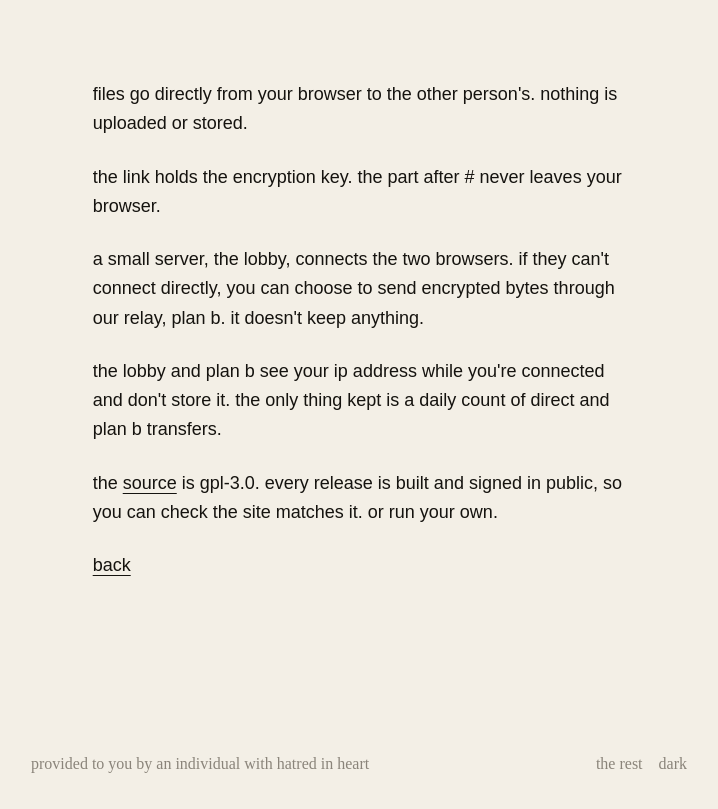
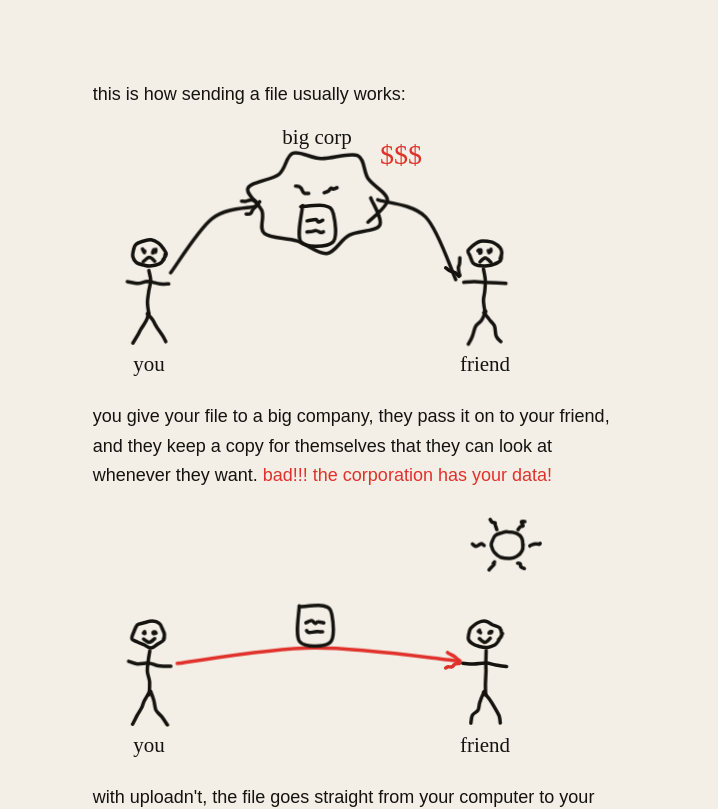
Before and after one commit to Z1xus/uploadnt, a SvelteKit app in the folder web/: page /rest in a window 1280 px wide. Shown: the top 809 px of the page, without its empty margins (281-999 px from the left). Built offline with nearby package versions, Linux system fonts and the light colour scheme; a web font is replaced by a local one.

Commit message:
feat(web): rest page

```diff
--- /dev/null
+++ b/web/src/lib/doodle.ts
@@ -0,0 +1,147 @@
+import { jitter, random, smooth, type Point } from './marker';
+
+export type Stroke = { d: string; red?: boolean };
+
+export function pen(seed: number) {
+	const rand = random(seed);
+	const strokes: Stroke[] = [];
+	const add = (points: Point[], red = false, wobble = 2.5) =>
+		strokes.push({ d: smooth(jitter(points, rand, wobble)), red });
+
+	const line = (a: Point, b: Point, red = false) =>
+		add(
+			Array.from({ length: 5 }, (_, i) => [a[0] + ((b[0] - a[0]) * i) / 4, a[1] + ((b[1] - a[1]) * i) / 4]),
+			red
+		);
+
+	const ring = (cx: number, cy: number, r: number, bumps = false, red = false) =>
+		add(
+			Array.from({ length: 15 }, (_, i) => {
+				const a = (i / 13) * Math.PI * 2;
+				const k = bumps && i % 2 ? 1.25 : 1;
+				return [cx + Math.cos(a) * r * k * 1.3, cy + Math.sin(a) * r * k];
+			}),
+			red,
+			bumps ? 4 : 2
+		);
+
+	const arrow = (points: Point[], red = false) => {
+		add(points, red, 6);
+		const [[x0, y0], [x1, y1]] = points.slice(-2);
+		const a = Math.atan2(y1 - y0, x1 - x0);
+		for (const s of [-1, 1])
+			line([x1, y1], [x1 - Math.cos(a + s * 0.5) * 12, y1 - Math.sin(a + s * 0.5) * 12], red);
+	};
+
+	const person = (x: number, happy: boolean) => {
+		ring(x, 86, 9);
+		line([x - 4, 84], [x - 3.5, 85]);
+		line([x + 4, 84], [x + 3.5, 85]);
+		add(
+			happy
+				? [
+						[x - 4, 89],
+						[x, 92],
+						[x + 4, 89]
+					]
+				: [
+						[x - 4, 92],
+						[x, 89],
+						[x + 4, 92]
+					],
+			false,
+			0.8
+		);
+		line([x, 98], [x, 128]);
+		line([x - 15, 106], [x + 15, 108]);
+		line([x, 128], [x - 11, 150]);
+		line([x, 128], [x + 12, 150]);
+	};
+
+	const paper = (x: number, y: number) => {
+		add(
+			[
+				[x, y],
+				[x + 16, y],
+				[x + 22, y + 6],
+				[x + 22, y + 26],
+				[x, y + 26],
+				[x, y]
+			],
+			false,
+			1.5
+		);
+		line([x + 4, y + 11], [x + 16, y + 11]);
+		line([x + 4, y + 18], [x + 16, y + 18]);
+	};
+
+	return { strokes, line, ring, arrow, person, paper };
+}
+
+export function doodle(kind: 'corp' | 'direct' | 'planb', seed: number) {
+	const p = pen(seed);
+	const happy = kind !== 'corp';
+	p.person(40, happy);
+	p.person(280, happy);
+	if (kind === 'corp') {
+		p.ring(160, 48, 30, true);
+		p.line([145, 38], [154, 43]);
+		p.line([175, 38], [166, 43]);
+		p.paper(149, 52);
+		p.arrow([
+			[58, 102],
+			[85, 60],
+			[118, 50]
+		]);
+		p.arrow([
+			[202, 50],
+			[240, 62],
+			[262, 102]
+		]);
+	} else if (kind === 'direct') {
+		p.arrow(
+			[
+				[58, 106],
+				[160, 96],
+				[262, 106]
+			],
+			true
+		);
+		p.paper(148, 66);
+		p.ring(296, 22, 9);
+		for (let i = 0; i < 6; i++) {
+			const a = (i / 6) * Math.PI * 2;
+			p.line(
+				[296 + Math.cos(a) * 16, 22 + Math.sin(a) * 14],
+				[296 + Math.cos(a) * 24, 22 + Math.sin(a) * 20]
+			);
+		}
+	} else {
+		p.arrow(
+			[
+				[58, 106],
+				[100, 102],
+				[136, 100]
+			],
+			true
+		);
+		p.arrow(
+			[
+				[184, 100],
+				[224, 102],
+				[262, 106]
+			],
+			true
+		);
+		p.line([138, 80], [182, 80]);
+		p.line([182, 80], [182, 120]);
+		p.line([182, 120], [138, 120]);
+		p.line([138, 120], [138, 80]);
+		p.line([146, 92], [154, 98]);
+		p.line([154, 92], [146, 98]);
+		p.line([166, 92], [174, 98]);
+		p.line([174, 92], [166, 98]);
+		p.line([150, 110], [170, 110]);
+	}
+	return p.strokes;
+}
--- a/web/src/lib/marker.ts
+++ b/web/src/lib/marker.ts
@@ -1,4 +1,4 @@
-type Point = [number, number];
+export type Point = [number, number];
 
 export function random(seed: number) {
 	return () => {
@@ -15,7 +15,7 @@ export function seedOf(text: string) {
 	return h >>> 0;
 }
 
-function smooth(points: Point[]) {
+export function smooth(points: Point[]) {
 	const f = (n: number) => n.toFixed(1);
 	let d = `M${f(points[0][0])} ${f(points[0][1])}`;
 	for (let i = 0; i < points.length - 1; i++) {
@@ -32,7 +32,7 @@ function smooth(points: Point[]) {
 	return d;
 }
 
-function jitter(points: Point[], rand: () => number, amount: number): Point[] {
+export function jitter(points: Point[], rand: () => number, amount: number): Point[] {
 	return points.map(([x, y]) => [x + (rand() - 0.5) * amount, y + (rand() - 0.5) * amount]);
 }
 
--- /dev/null
+++ b/web/src/lib/ui/Doodle.svelte
@@ -0,0 +1,34 @@
+<script lang="ts">
+	import { doodle } from '#lib/doodle.ts';
+
+	let { kind, seed, label }: { kind: 'corp' | 'direct' | 'planb'; seed: number; label: string } = $props();
+
+	const strokes = $derived(doodle(kind, seed));
+</script>
+
+<svg
+	class="scrawl block w-full max-w-md overflow-visible"
+	viewBox={kind === 'planb' ? '0 60 320 115' : '0 0 320 175'}
+	role="img"
+	aria-label={label}
+>
+	{#each strokes as s, i}
+		<path
+			d={s.d}
+			pathLength="1"
+			stroke-width="2.5"
+			style:stroke={s.red ? '' : 'var(--ink)'}
+			style:--delay="{i * 45}ms"
+		/>
+	{/each}
+	<g class="fill-ink font-fine text-[15px]">
+		<text x="40" y="170" text-anchor="middle">you</text>
+		<text x="280" y="170" text-anchor="middle">friend</text>
+		{#if kind === 'corp'}
+			<text x="160" y="8" text-anchor="middle">big corp</text>
+			<text x="205" y="22" class="fill-marker text-[20px]">$$$</text>
+		{:else if kind === 'planb'}
+			<text x="160" y="140" text-anchor="middle">plan b</text>
+		{/if}
+	</g>
+</svg>
--- a/web/src/routes/rest/+page.svelte
+++ b/web/src/routes/rest/+page.svelte
@@ -1,29 +1,97 @@
 <script lang="ts">
+	import Doodle from '#lib/ui/Doodle.svelte';
+
 	const SOURCE = 'https://github.com/Z1xus/uploadnt';
 	const stats = import.meta.env.PUBLIC_IMPACTITE;
 	const link = 'underline underline-offset-4';
+	const term = 'text-ink';
 </script>
 
 <main class="mx-auto max-w-[58ch] space-y-6 px-6 pt-[10vh] text-lg leading-relaxed">
-	<p>files go directly from your browser to the other person's. nothing is uploaded or stored.</p>
-	<p>the link holds the encryption key. the part after # never leaves your browser.</p>
+	<p>this is how sending a file usually works:</p>
+	<Doodle kind="corp" seed={11} label="you, a big corp in a cloud holding your file, and your friend" />
 	<p>
-		a small server, the lobby, connects the two browsers. if they can't connect directly, you can choose to
-		send encrypted bytes through our relay, plan b. it doesn't keep anything.
+		you give your file to a big company, they pass it on to your friend, and they keep a copy for themselves
+		that they can look at whenever they want. <span class="text-marker"
+			>bad!!! the corporation has your data!</span
+		>
+	</p>
+	<Doodle kind="direct" seed={23} label="you and your friend with the file going straight between you" />
+	<p>
+		with uploadn't, the file goes straight from your computer to your friend's, so there's no company in the
+		middle that could keep it.
+	</p>
+	<Doodle
+		kind="planb"
+		seed={37}
+		label="you and your friend with a blindfolded box called plan b between you"
+	/>
+	<p>
+		sometimes the two computers can't reach each other. when that happens we ask you first, and then the file
+		goes through our relay, plan b. it only sees scrambled bytes it can't read, and it doesn't keep them.
 	</p>
 	<p>
-		the lobby and plan b see your ip address while you're connected and don't store it. the only thing kept is
-		a daily count of direct and plan b transfers.
+		the key that unscrambles the file is the part of the link after the #. browsers don't send that part to
+		any server.
+	</p>
+	<p>
+		the lobby and plan b see your ip address while you're connected but don't store it. the only thing we keep
+		is how many transfers each day went direct and how many used plan b.
 	</p>
 	{#if stats}
 		<p>
-			page visits are counted with <a href={stats} class={link}>impactite</a>, without cookies. it sees the
-			page, referrer and browser, never the link or the file.
+			page visits are counted with <a href={stats} class={link}>impactite</a>, which uses no cookies. it sees
+			the page, the referrer and your browser, but not the link or the file.
 		</p>
 	{/if}
 	<p>
 		the <a href={SOURCE} class={link}>source</a> is gpl-3.0. every release is built and signed in public, so you
-		can check the site matches it. or run your own.
+		can check that this site matches it, or run your own copy.
 	</p>
+	<details>
+		<summary
+			class="inline-block cursor-pointer list-none border-[3px] border-marker px-3 py-0.5 text-marker hover:bg-marker hover:text-paper [&::-webkit-details-marker]:hidden"
+			>i'm a nerd</summary
+		>
+		<div class="mt-6 space-y-4 text-base text-graphite">
+			<p>
+				<span class={term}>link.</span> the secret is 128 random bits, written as base32 in the url fragment. the
+				lobby only sees a mailbox id derived from it with hkdf-sha256.
+			</p>
+			<p>
+				<span class={term}>handshake.</span> both browsers run spake2 over ed25519 with the secret as the password,
+				relayed through the lobby. hkdf-sha256 then derives one key for each direction and one for signalling. with
+				a wrong link, the first frame fails to decrypt.
+			</p>
+			<p>
+				<span class={term}>connection.</span> the transfer uses 4 negotiated webrtc data channels, with data striped
+				across them and backpressure at 4 mib. the offer, the answer and the ice candidates are encrypted before
+				they reach the lobby. ice starts with stun only, and turn is added after the receiver agrees.
+			</p>
+			<p>
+				<span class={term}>frames.</span> frames are encoded with postcard and sealed with chacha20-poly1305. each
+				frame carries its 64-bit counter as the nonce, because frames on different channels arrive out of order.
+			</p>
+			<p>
+				<span class={term}>files.</span> files are split into 1 mib chunks hashed with blake3 and sent as 64 kib
+				pieces. the manifest lists every chunk hash. the receiver requests chunks with a window of 4 to 32, checks
+				each hash and writes to opfs from a worker. it saves a bitmap of finished chunks, so a reload continues
+				where it stopped.
+			</p>
+			<p>
+				<span class={term}>core.</span> the protocol is one sans-io rust crate, compiled to wasm with simd.
+			</p>
+			<p>
+				<span class={term}>lobby.</span> on cloudflare, the lobby is a durable object per mailbox that accepts two
+				sockets and stores nothing. the self-hosted version is one axum binary that also serves the site and mints
+				coturn credentials.
+			</p>
+			<p>
+				<span class={term}>provenance.</span> every script is pinned with sri through an import map, and inline
+				scripts with csp hashes. each deploy publishes /.well-known/bundle.txt with an attestation from github actions,
+				and an hourly job checks the live site against it.
+			</p>
+		</div>
+	</details>
 	<p><a href="/" class={link}>back</a></p>
 </main>
```
